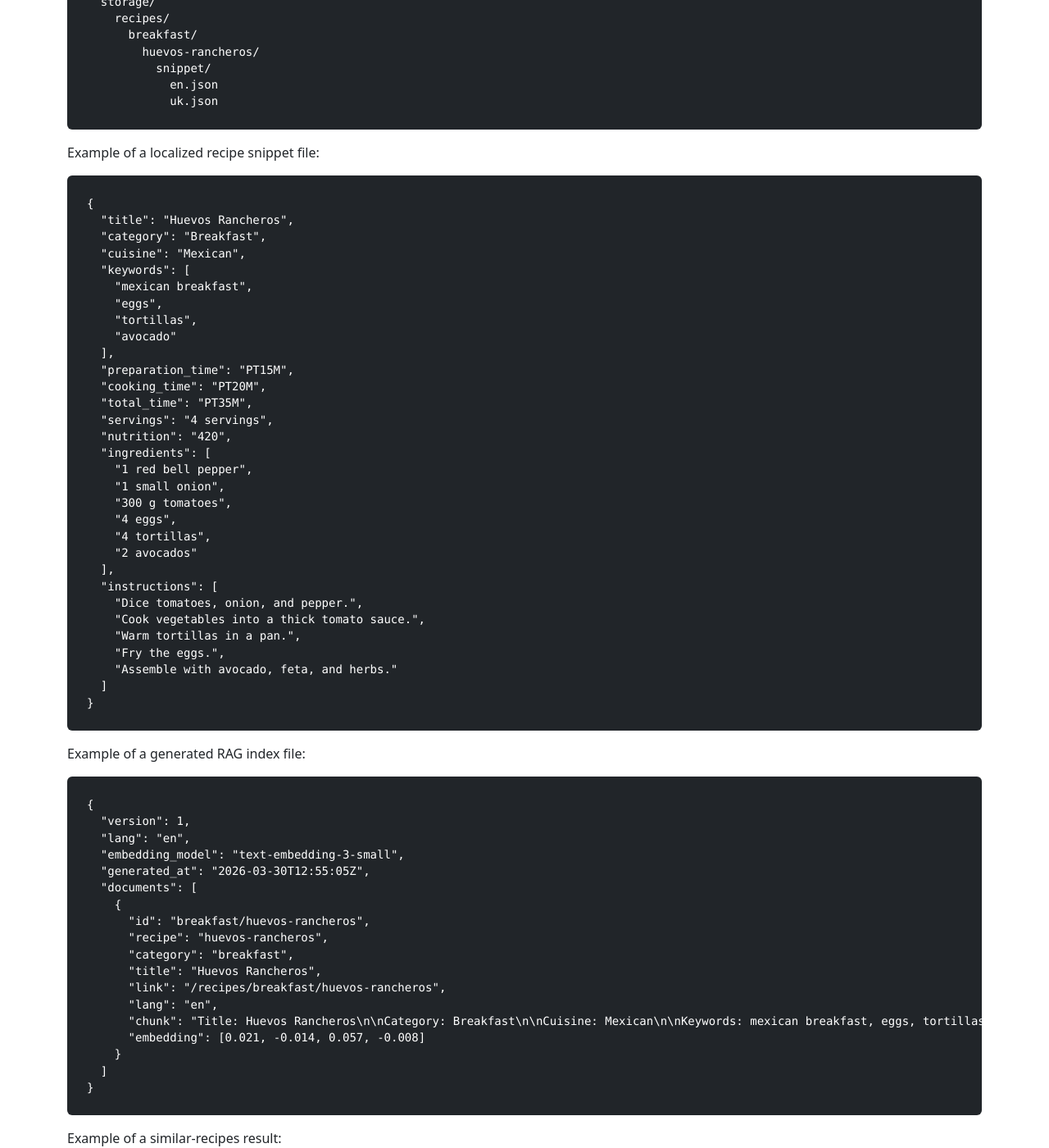
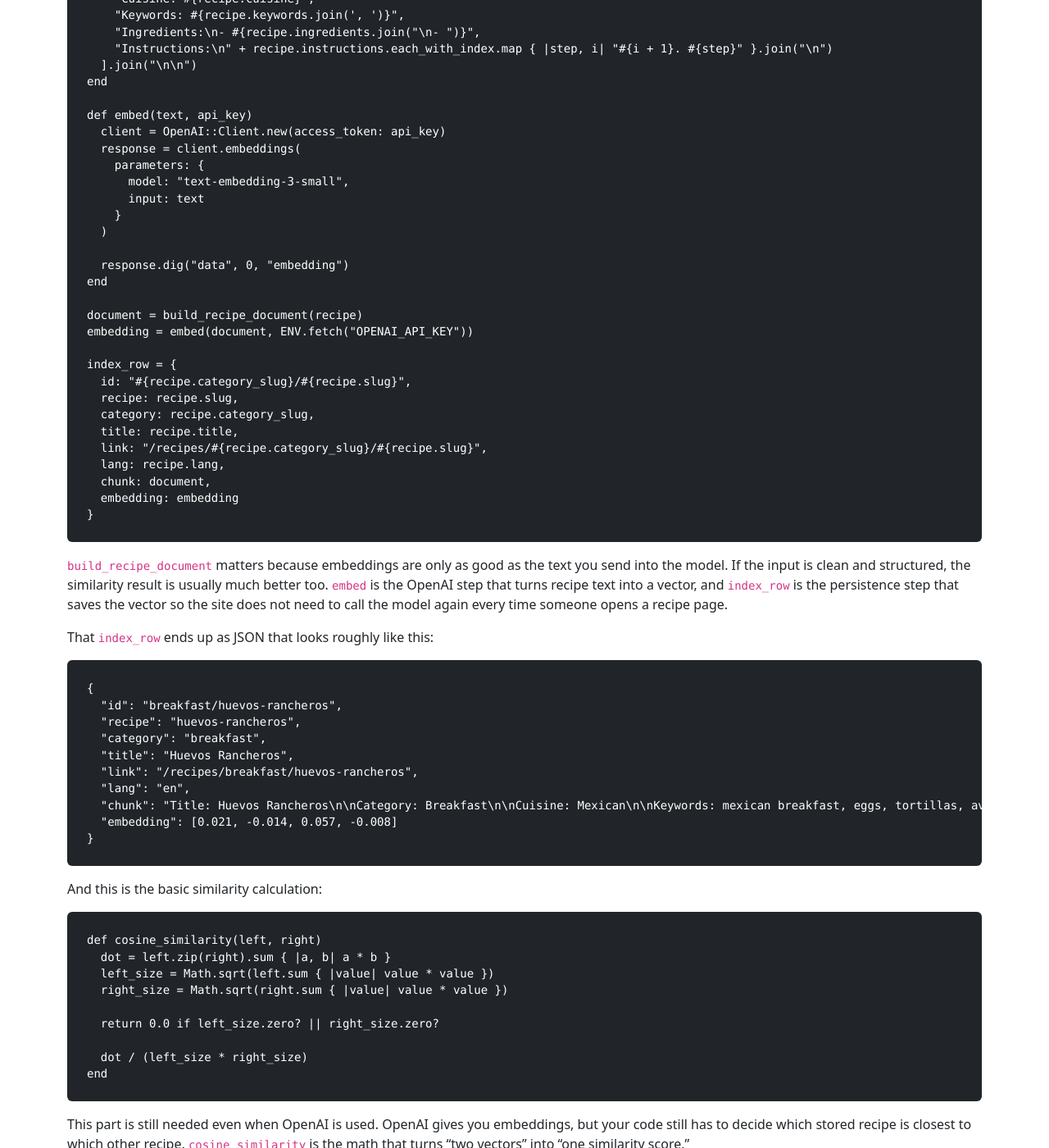
Before and after one commit to necromant2005/necromant2005.github.io, a Jekyll site: the page built from _pages/dev/rag-as-similarity-engine.md, in a window 1280 px wide and 1400 px high, scrolled down 983 px. Shown: the whole window at 82% size. Built offline with Jekyll 4.4.1, drawn with Linux system fonts in a browser that asks for light colours; some of the changed text lies outside the part shown.

Commit message:
better sililarity engine

````diff
--- a/_pages/dev/rag-as-similarity-engine.md
+++ b/_pages/dev/rag-as-similarity-engine.md
@@ -5,11 +5,11 @@ permalink: /dev/rag-as-similarity-engine/
 
 # RAG As Similarity Engine
 
-Most people talk about **RAG(Retrieval-Augmented Generation)** like it is mainly for chatbots. On [hayovasweets.com/recipes](https://www.hayovasweets.com/recipes), I use it for something much simpler: finding similar recipes. For this kind of site, that feels like a much more normal use case. I just wanted a simple way to show related recipes in the same locale without building some bigger recommendation system.
+Most people talk about [RAG (Retrieval-Augmented Generation)](https://en.wikipedia.org/wiki/Retrieval-augmented_generation) like it is mainly for chatbots. On [hayovasweets.com/recipes](https://www.hayovasweets.com/recipes), I use it for something much simpler: finding similar recipes. For this kind of site, that feels like a much more normal use case. I just wanted a simple way to show related recipes in the same locale without building some bigger recommendation system.
 
 ## How Similarity Works
 
-When the site needs related recipes, it takes the current recipe, looks at its embedding, compares it with the other recipe vectors, and ranks the matches by cosine similarity. That gives a shortlist of recipes that are close in ingredients, cuisine, preparation pattern, and overall cooking content. For a recipe site, that is honestly more useful than a chatbot in many cases because people are already browsing pages and just need good next suggestions.
+When a new recipe is added, the engine builds its embedding and compares it with the other recipe vectors by cosine similarity. That produces a shortlist of recipes that are close in ingredients, cuisine, preparation pattern, and overall cooking content. For a recipe site, that is honestly more useful than a chatbot in many cases because people are already browsing pages and just need good next suggestions.
 
 So the flow is pretty simple: turn each recipe into one clean text document, ask OpenAI to convert that text into an embedding vector, store the vector in the index, and later compare saved vectors to find the closest recipes. OpenAI helps with the embedding part, but OpenAI alone does not rank your stored recipes for you. Once the vectors are saved, your own code still has to compare them and sort the best matches.
 
@@ -18,106 +18,6 @@ So the flow is pretty simple: turn each recipe into one clean text document, ask
 The nice part is that the recipe itself becomes the source for similarity: title, ingredients, instructions, timing, tags, and other structured fields. That works much better than comparing pages by generic text or by tags alone, and it also keeps similar recipes in the language of the current page.
 
 The embedding model configured in the project is `text-embedding-3-small`. After indexing, matching works from stored JSON data, so runtime stays simple.
-
-## Sample Files
-
-A setup like this could look like this:
-
-```text
-data/
-  rag/
-    recipes/
-      index.en.json
-      index.uk.json
-  storage/
-    recipes/
-      breakfast/
-        huevos-rancheros/
-          snippet/
-            en.json
-            uk.json
-```
-
-Example of a localized recipe snippet file:
-
-```json
-{
-  "title": "Huevos Rancheros",
-  "category": "Breakfast",
-  "cuisine": "Mexican",
-  "keywords": [
-    "mexican breakfast",
-    "eggs",
-    "tortillas",
-    "avocado"
-  ],
-  "preparation_time": "PT15M",
-  "cooking_time": "PT20M",
-  "total_time": "PT35M",
-  "servings": "4 servings",
-  "nutrition": "420",
-  "ingredients": [
-    "1 red bell pepper",
-    "1 small onion",
-    "300 g tomatoes",
-    "4 eggs",
-    "4 tortillas",
-    "2 avocados"
-  ],
-  "instructions": [
-    "Dice tomatoes, onion, and pepper.",
-    "Cook vegetables into a thick tomato sauce.",
-    "Warm tortillas in a pan.",
-    "Fry the eggs.",
-    "Assemble with avocado, feta, and herbs."
-  ]
-}
-```
-
-Example of a generated RAG index file:
-
-```json
-{
-  "version": 1,
-  "lang": "en",
-  "embedding_model": "text-embedding-3-small",
-  "generated_at": "2026-03-30T12:55:05Z",
-  "documents": [
-    {
-      "id": "breakfast/huevos-rancheros",
-      "recipe": "huevos-rancheros",
-      "category": "breakfast",
-      "title": "Huevos Rancheros",
-      "link": "/recipes/breakfast/huevos-rancheros",
-      "lang": "en",
-      "chunk": "Title: Huevos Rancheros\n\nCategory: Breakfast\n\nCuisine: Mexican\n\nKeywords: mexican breakfast, eggs, tortillas, avocado\n\nIngredients:\n- 1 red bell pepper\n- 1 small onion\n- 300 g tomatoes\n- 4 eggs\n- 4 tortillas\n- 2 avocados\n\nInstructions:\n1. Dice tomatoes, onion, and pepper.\n2. Cook vegetables into a thick tomato sauce.\n3. Warm tortillas in a pan.\n4. Fry the eggs.\n5. Assemble with avocado, feta, and herbs.",
-      "embedding": [0.021, -0.014, 0.057, -0.008]
-    }
-  ]
-}
-```
-
-Example of a similar-recipes result:
-
-```json
-{
-  "source_recipe": "huevos-rancheros",
-  "top_matches": [
-    {
-      "recipe": "breakfast-quesadilla",
-      "title": "Breakfast Quesadilla",
-      "score": 0.913,
-      "link": "/recipes/breakfast/breakfast-quesadilla"
-    },
-    {
-      "recipe": "avocado-toast-with-egg",
-      "title": "Avocado Toast With Egg",
-      "score": 0.887,
-      "link": "/recipes/breakfast/avocado-toast-with-egg"
-    }
-  ]
-}
-```
 
 ## In Code
 
@@ -166,6 +66,21 @@ index_row = {
 
 `build_recipe_document` matters because embeddings are only as good as the text you send into the model. If the input is clean and structured, the similarity result is usually much better too. `embed` is the OpenAI step that turns recipe text into a vector, and `index_row` is the persistence step that saves the vector so the site does not need to call the model again every time someone opens a recipe page.
 
+That `index_row` ends up as JSON that looks roughly like this:
+
+```json
+{
+  "id": "breakfast/huevos-rancheros",
+  "recipe": "huevos-rancheros",
+  "category": "breakfast",
+  "title": "Huevos Rancheros",
+  "link": "/recipes/breakfast/huevos-rancheros",
+  "lang": "en",
+  "chunk": "Title: Huevos Rancheros\n\nCategory: Breakfast\n\nCuisine: Mexican\n\nKeywords: mexican breakfast, eggs, tortillas, avocado\n\nIngredients:\n- 1 red bell pepper\n- 1 small onion\n- 300 g tomatoes\n- 4 eggs\n- 4 tortillas\n- 2 avocados\n\nInstructions:\n1. Dice tomatoes, onion, and pepper.\n2. Cook vegetables into a thick tomato sauce.\n3. Warm tortillas in a pan.\n4. Fry the eggs.\n5. Assemble with avocado, feta, and herbs.",
+  "embedding": [0.021, -0.014, 0.057, -0.008]
+}
+```
+
 And this is the basic similarity calculation:
 
 ```ruby
@@ -202,10 +117,6 @@ top_matches = matches.sort_by { |recipe| -recipe[:score] }.first(2)
 
 That final step is what makes the feature usable. Without sorting, you just have a bunch of numbers. After sorting, you have a real list of the closest recipes to the current one.
 
-## Why This Works Better Than Generic AI
-
-This works well mostly because the task is narrow and the input is clean. The system compares real recipe content instead of trying to produce broad answers from messy website text. The whole thing is also cheap to run because the model is only used during indexing, so once a recipe is added the stored vectors can be reused and ongoing similarity checks are almost free.
-
 ## Limits
 
 Right now, the recipe index stores one structured document per recipe. That is fine for this use case, but bigger or more detailed recipes might benefit from smaller chunks later. Retrieval quality also depends heavily on metadata quality, so if recipe content, tags, keywords, or translated snippets are inconsistent, semantic search becomes less reliable. So the hard part is not really "adding AI." The hard part is keeping the content clean and consistent.
````
